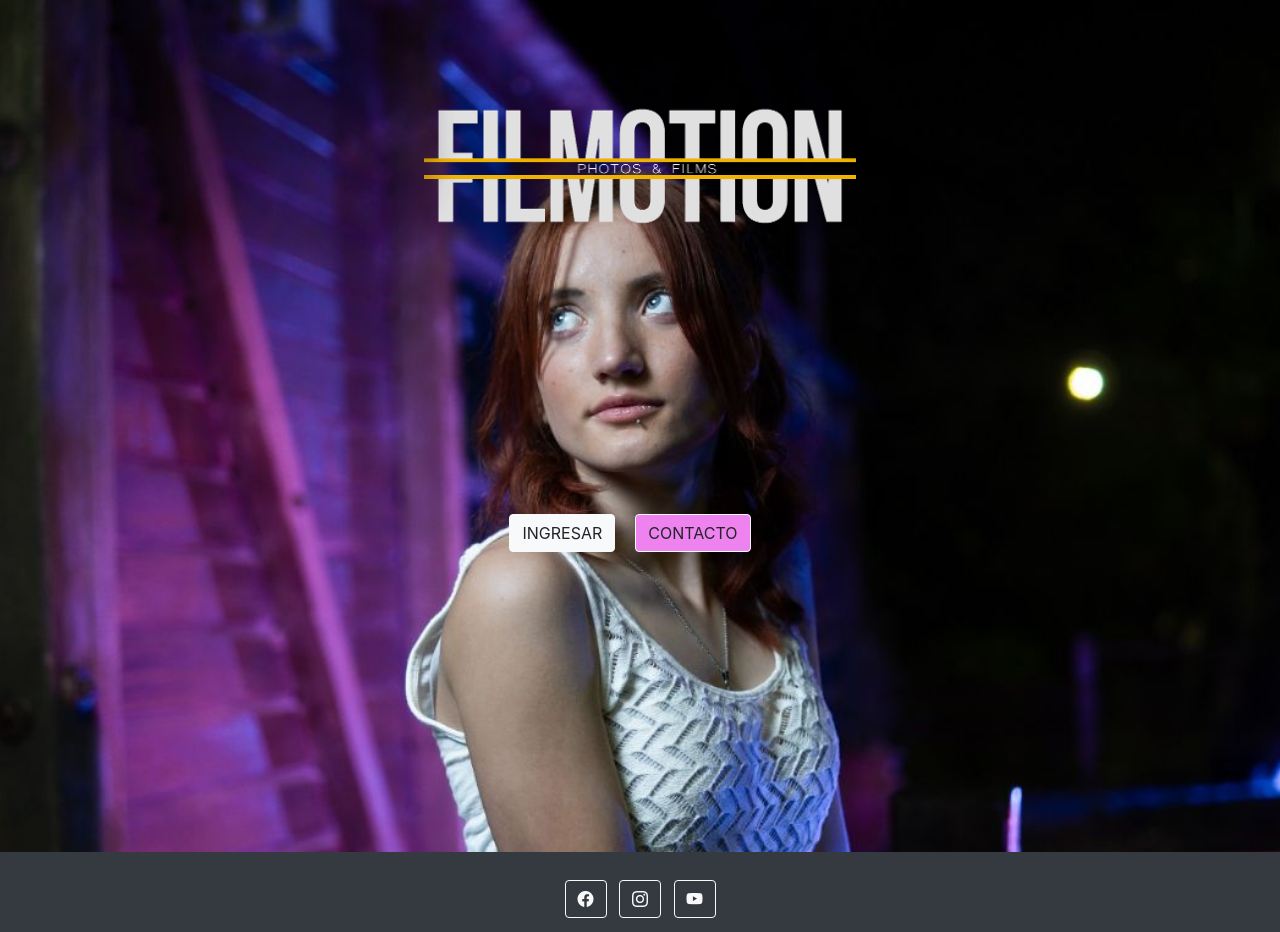
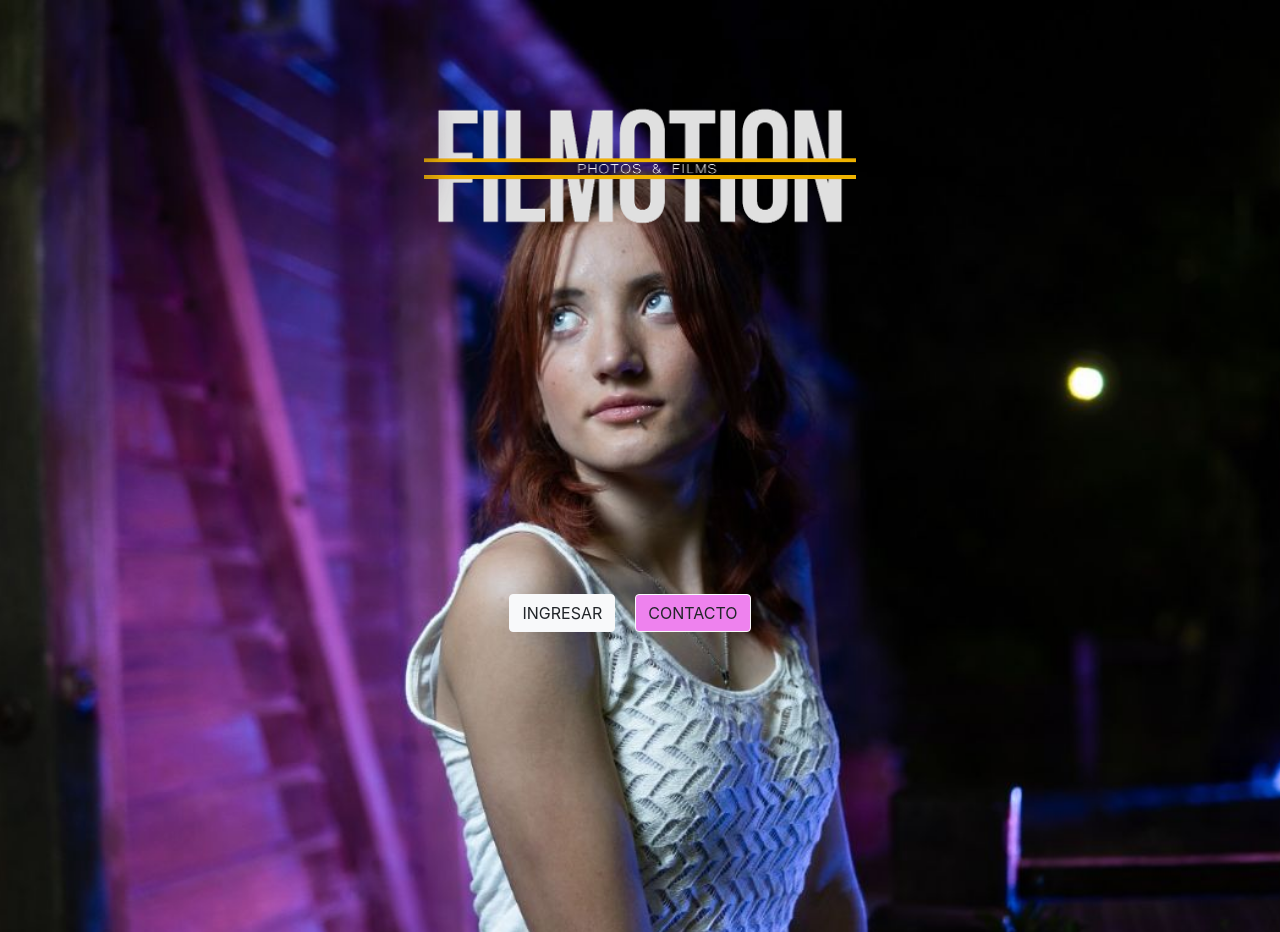
Before and after one commit to Jorgelizarraga94/Filmotion, a website: page index.html in a window 1280 px wide. Shown: the top 932 px of the page. Drawn offline with nearby package versions, Linux system fonts and the light colour scheme.

Commit message:
nuevo commit index

```diff
--- a/assets/scss/_index.scss
+++ b/assets/scss/_index.scss
@@ -14,7 +14,7 @@
         margin-top: 50px;
     }
     .margin-button{
-        padding: 220px 0px 300px 0px;
+        padding: 300px 0px 300px 0px;
     }
 }
 
```
Also changed, not shown: assets/css/style.css.
